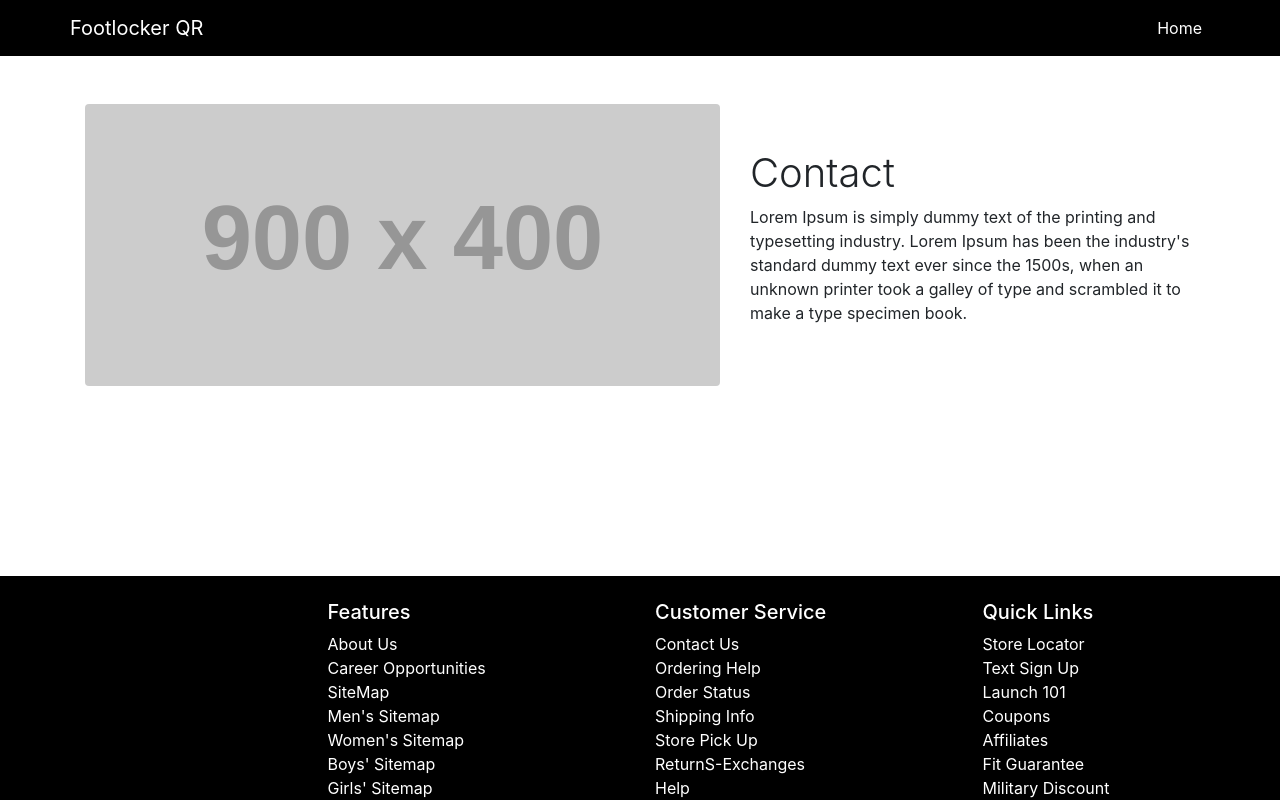
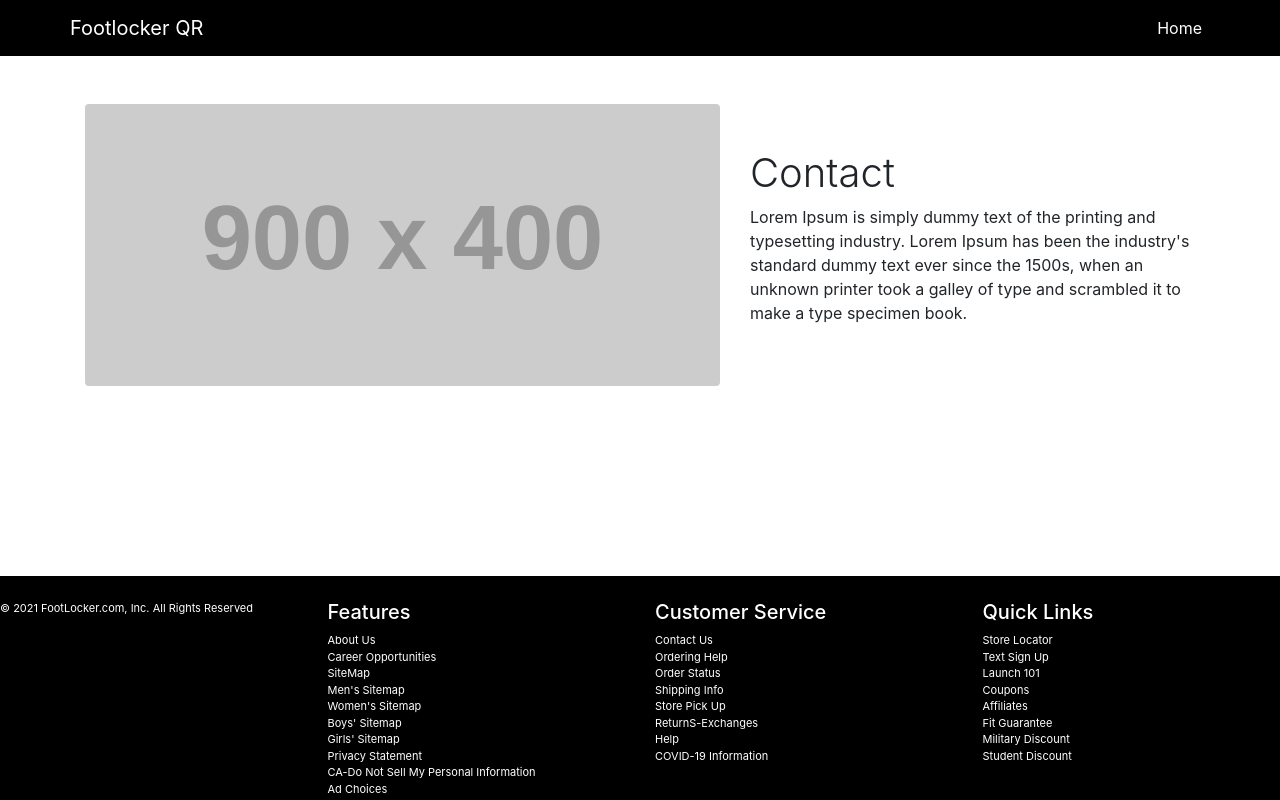
Before and after one commit to andresbotia/footlocker-project, a React (Create React App) app: page /contact in a window 1280 px wide. Built offline with nearby package versions, Linux system fonts and the light colour scheme.

Commit message:
fixing style guides

```diff
--- a/src/components/Footer.jsx
+++ b/src/components/Footer.jsx
@@ -15,13 +15,14 @@ function Footer() {
 <footer style={{backgroundColor: "Black",overflow: "hidden",position: "absolute",bottom: "0",right: "0",left: "0",height:"28%",width: "100%"}}class="page-footer font-small unique-color-dark pt-4">
   <div class="row">
     <div class="col-12 col-md">
+    <p style={{color: "white",fontSize: "11px"}} align="bottom" color="#FFFFFF">© 2021 FootLocker.com, Inc. All Rights Reserved </p>
       {/* <p style={{color: "white"}} >logo goes here</p> */}
       {/* <img src=""></img> */}
       {/* <small class="d-block mb-3 text-muted">&copy; 2017–2021</small> */}
     </div>
     <div class="col-6 col-md">
       <h5 style={{color: "white"}}>Features</h5>
-      <ul class="list-unstyled text-small">
+      <ul style={{fontSize: "11px"}}class="list-unstyled text-small">
         <li><a style={{color: "white"}} class="link-secondary" href="https://www.footlocker-inc.com/">About Us</a></li>
         <li><a style={{color: "white"}} class="link-secondary" href="https://careers.footlocker.com/">Career Opportunities</a></li>
         <li><a style={{color: "white"}} class="link-secondary" href="https://www.footlocker.com/sitemap.html">SiteMap</a></li>
@@ -37,7 +38,7 @@ function Footer() {
     </div>
     <div class="col-6 col-md">
       <h5 style={{color: "white"}}>Customer Service</h5>
-      <ul class="list-unstyled text-small">
+      <ul style={{fontSize: "11px"}} class="list-unstyled text-small">
         <li><a style={{color: "white"}} class="link-secondary" href="https://help.footlocker.com/hc/en-us/articles/360046621694-Contact-Us">Contact Us</a></li>
         <li><a style={{color: "white"}} class="link-secondary" href="https://help.footlocker.com/hc/en-us/categories/360002182413">Ordering Help</a></li>
         <li><a style={{color: "white"}} class="link-secondary" href="https://www.footlocker.com/order/search">Order Status</a></li>
@@ -50,7 +51,7 @@ function Footer() {
     </div>
     <div class="col-6 col-md">
       <h5 style={{color: "white"}}>Quick Links</h5>
-      <ul class="list-unstyled text-small">
+      <ul style={{fontSize: "11px"}} class="list-unstyled text-small">
         <li><a style={{color: "white"}} class="link-secondary" href="https://stores.footlocker.com/search">Store Locator</a></li>
         <li><a style={{color: "white"}} class="link-secondary" href="https://www.footlocker.com/text-sign-up">Text Sign Up</a></li>
         <li><a style={{color: "white"}} class="link-secondary" href="https://www.footlocker.com/launch101">Launch 101</a></li>
@@ -72,9 +73,9 @@ function Footer() {
       </ul>
     </div> */}
   </div>
-  <div>
+  {/* <div>
   <p style={{color: "white"}} align="right" color="#FFFFFF">© 2021 FootLocker.com, Inc. All Rights Reserved </p>
-  </div>
+  </div> */}
 </footer>
   );
 }
```
